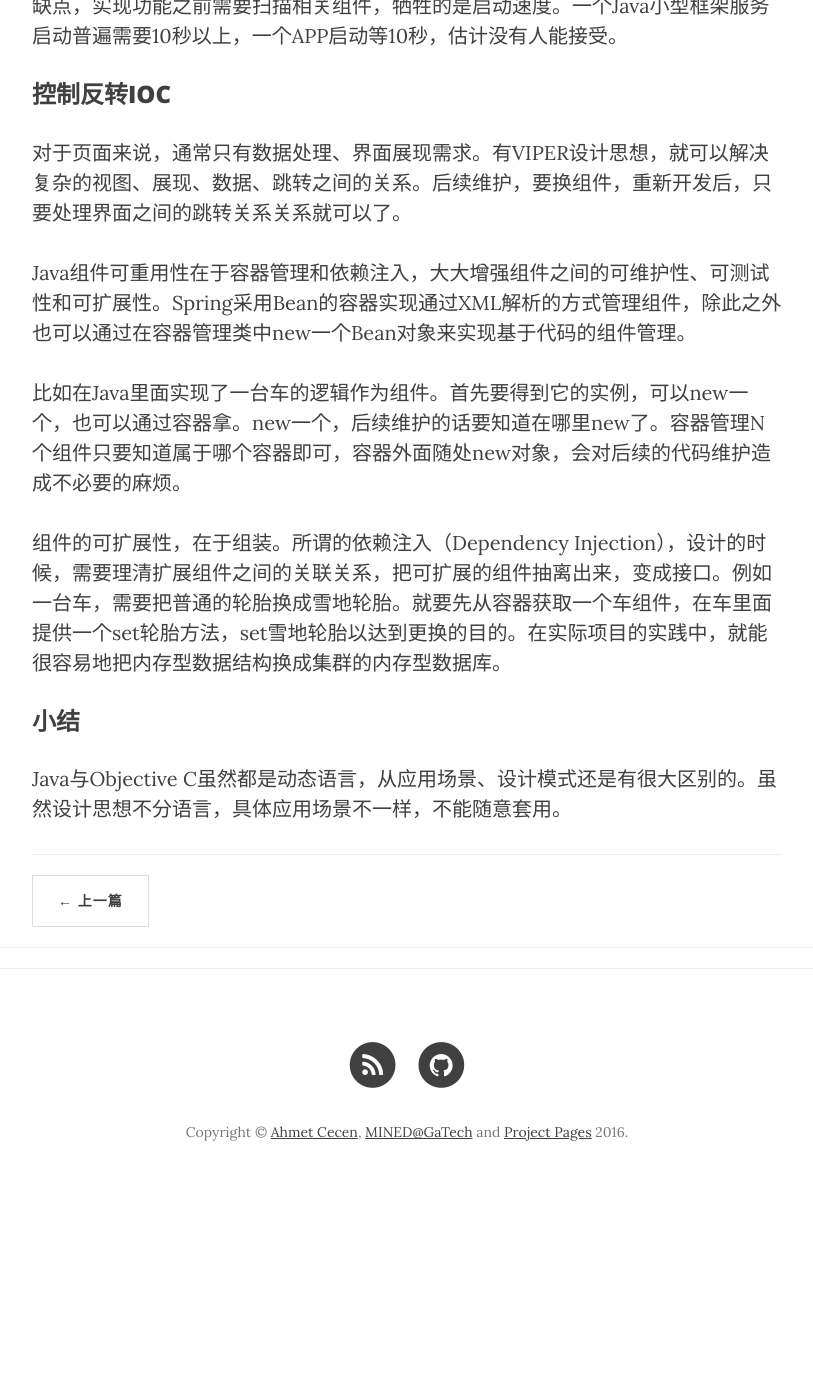
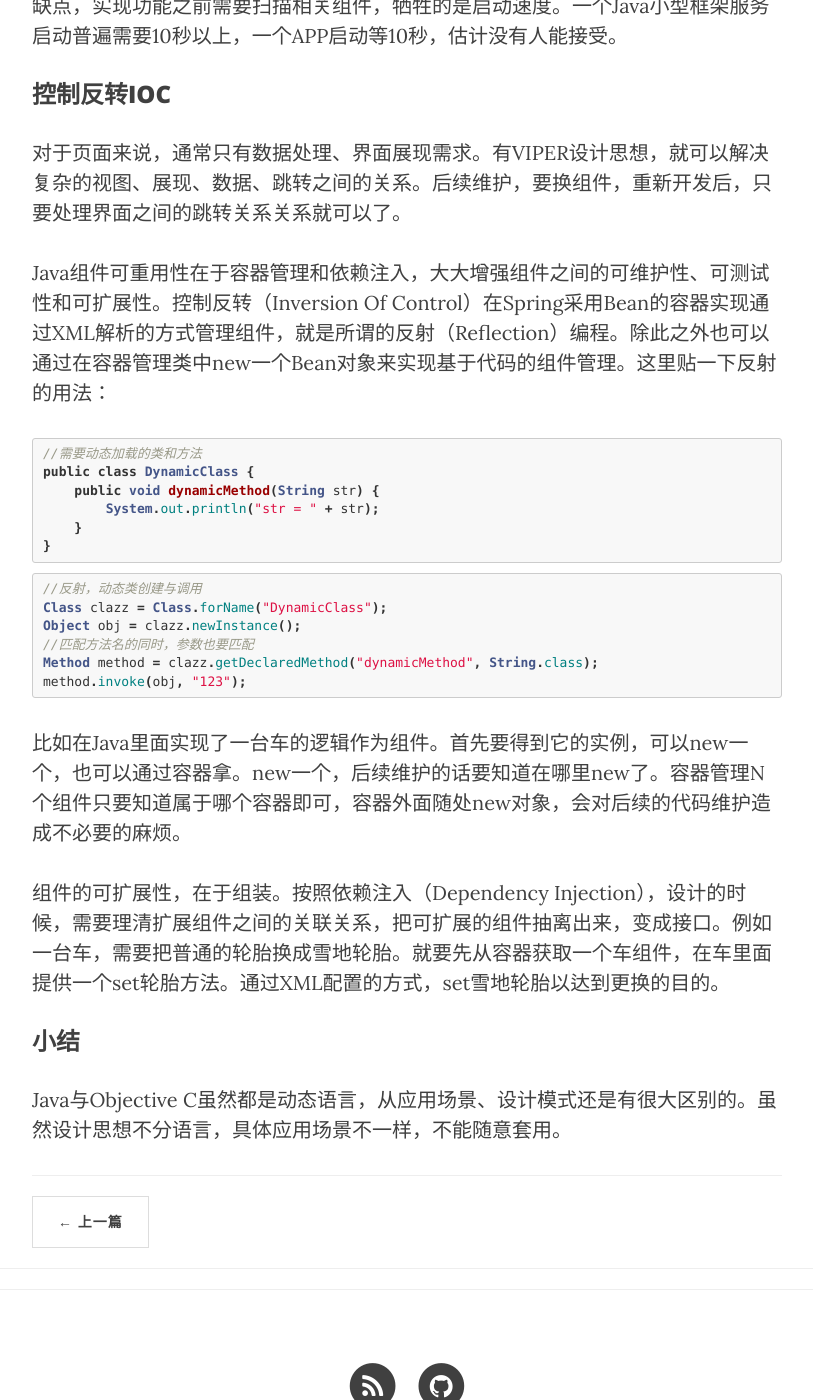
Before and after one commit to htge/htge.github.io, a Jekyll site: the page built from _posts/2018-3-19-ioc-aop.md, in a window 1280 px wide and 1400 px high, scrolled down 813 px. Shown: the whole window, without its empty margins (233-1046 px from the left). Built offline with Jekyll 4.4.1, drawn with Linux system fonts in a browser that asks for light colours; nearby versions of some CDN libraries; before the commit the page ends 2021 px from its top, so only the background shows below that.

Commit message:
Update content

```diff
--- a/_posts/2018-3-19-ioc-aop.md
+++ b/_posts/2018-3-19-ioc-aop.md
@@ -29,11 +29,29 @@ share: false
 
 对于页面来说，通常只有数据处理、界面展现需求。有VIPER设计思想，就可以解决复杂的视图、展现、数据、跳转之间的关系。后续维护，要换组件，重新开发后，只要处理界面之间的跳转关系关系就可以了。
 
-Java组件可重用性在于容器管理和依赖注入，大大增强组件之间的可维护性、可测试性和可扩展性。Spring采用Bean的容器实现通过XML解析的方式管理组件，除此之外也可以通过在容器管理类中new一个Bean对象来实现基于代码的组件管理。
+Java组件可重用性在于容器管理和依赖注入，大大增强组件之间的可维护性、可测试性和可扩展性。控制反转（Inversion Of Control）在Spring采用Bean的容器实现通过XML解析的方式管理组件，就是所谓的反射（Reflection）编程。除此之外也可以通过在容器管理类中new一个Bean对象来实现基于代码的组件管理。这里贴一下反射的用法：
+
+{% highlight Java %}
+//需要动态加载的类和方法
+public class DynamicClass {
+    public void dynamicMethod(String str) {
+        System.out.println("str = " + str);
+    }
+}
+{% endhighlight %}
+
+{% highlight Java %}
+//反射，动态类创建与调用
+Class clazz = Class.forName("DynamicClass");
+Object obj = clazz.newInstance();
+//匹配方法名的同时，参数也要匹配
+Method method = clazz.getDeclaredMethod("dynamicMethod", String.class);
+method.invoke(obj, "123");
+{% endhighlight %}
 
 比如在Java里面实现了一台车的逻辑作为组件。首先要得到它的实例，可以new一个，也可以通过容器拿。new一个，后续维护的话要知道在哪里new了。容器管理N个组件只要知道属于哪个容器即可，容器外面随处new对象，会对后续的代码维护造成不必要的麻烦。
 
-组件的可扩展性，在于组装。所谓的依赖注入（Dependency Injection），设计的时候，需要理清扩展组件之间的关联关系，把可扩展的组件抽离出来，变成接口。例如一台车，需要把普通的轮胎换成雪地轮胎。就要先从容器获取一个车组件，在车里面提供一个set轮胎方法，set雪地轮胎以达到更换的目的。在实际项目的实践中，就能很容易地把内存型数据结构换成集群的内存型数据库。
+组件的可扩展性，在于组装。按照依赖注入（Dependency Injection），设计的时候，需要理清扩展组件之间的关联关系，把可扩展的组件抽离出来，变成接口。例如一台车，需要把普通的轮胎换成雪地轮胎。就要先从容器获取一个车组件，在车里面提供一个set轮胎方法。通过XML配置的方式，set雪地轮胎以达到更换的目的。
 
 <h3>小结</h3>
 
```
